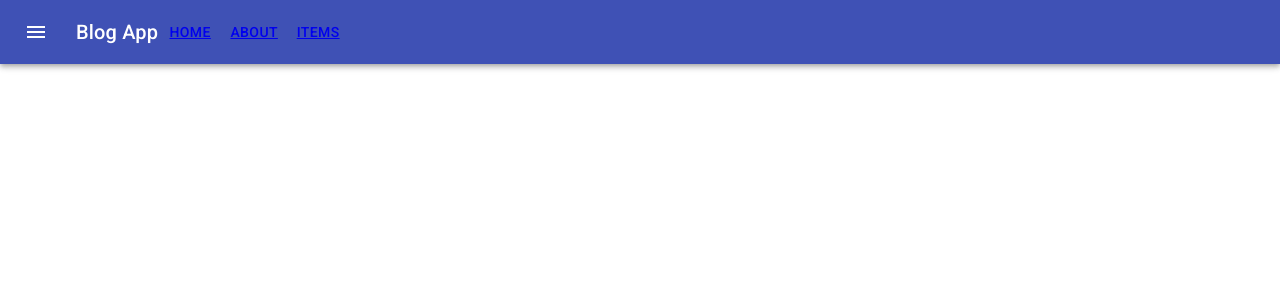
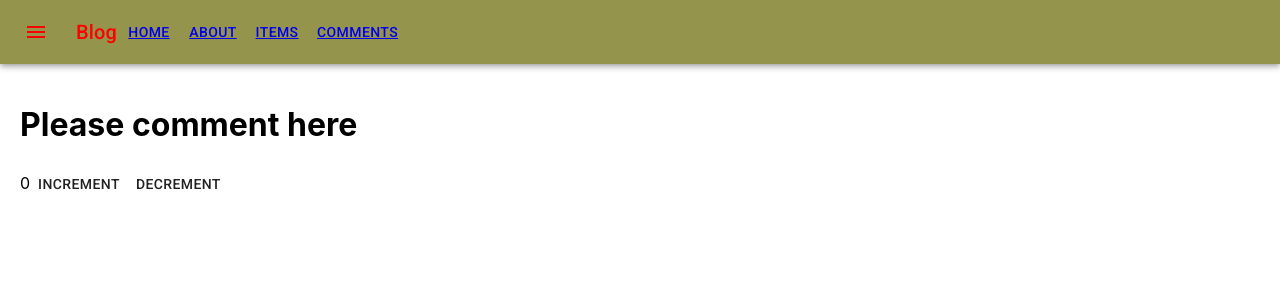
Before and after one commit to sai43/react-basecamp, a React (Create React App) app: page /comments in a window 1280 px wide. Shown: the top 300 px of the page. Built offline with nearby package versions, Linux system fonts and the light colour scheme.

Commit message:
component life cycle hooks added

```diff
--- a/src/App.js
+++ b/src/App.js
@@ -4,6 +4,8 @@ import Home from './components/home/Home';
 import About from './components/about/About';
 import Nav from './components/nav/Nav';
 import Items from './components/items/Items';
+import Item from './components/items/Item';
+import Comment from './components/comments/comment';
 
 function App() {
   return (
@@ -12,8 +14,10 @@ function App() {
           <Nav />
           <Switch>
             <Route path="/" exact component={Home} />
-            <Route path="/about" component={About} />
-            <Route path="/items" component={Items} />
+            <Route path="/about" exact component={About} />
+            <Route path="/items" exact component={Items} />
+            <Route path="/items/:id" exact component={Item} />
+            <Route path="/comments" exact component={Comment} />
           </Switch>
         </div>
     </Router>
--- a/src/components/about/About.js
+++ b/src/components/about/About.js
@@ -1,9 +1,14 @@
-import React from 'react';
+import React, {useState } from 'react';
 
 function About() {
+  const [showDiv] = useState(false);
   return (
         <div>
-            <h1>About Page</h1>
+          { showDiv === false ?
+          <h1>About Page  - true </h1>
+          : <h1> About Page - false </h1>
+          }
+
         </div>
   );
 }
--- a/src/components/comments/comment.js
+++ b/src/components/comments/comment.js
@@ -1,9 +1,85 @@
 import React, {Component} from 'react';
 import './comment.css';
+import { Button } from '@material-ui/core';
 
 class Comment extends Component {
+
+    constructor(props){
+        super(props);
+        console.log('constructor - called');
+        this.inc = this.inc.bind(this);
+        this.dec = this.dec.bind(this);
+        this.state = {
+            count: 0,
+        };
+    }
+
+    inc() {
+        this.setState((state) => {
+            return state.count = state.count + 1;
+        });
+    }
+
+    dec() {
+        this.setState((state) => {
+           return state.count = state.count - 1;
+        });
+    }
+
+    componentWillReceiveProps() {
+        console.log('component will receive props');
+    }
+
+
+    UNSAFE_componentWillReceiveProps() {
+        console.log('unsafe component will receive props');
+    }
+
+    componentWillMount() {
+        console.log('component will mount');
+    }
+
+    UNSAFE_componentWillMount(){
+        console.log('unsafe component will mount');
+    }
+
+    componentDidMount() {
+        console.log('component did mount');
+        window.document.title = 'you clicked 0 times'
+    }
+
+    shouldComponentUpdate() {
+        console.log('should component update');
+        return this.state.count;
+    }
+
+    componentWillUpdate(){
+        console.log('component will updated');
+    }
+
+    UNSAFE_componentWillUpdate(){
+        console.log('unsafe component will update');
+    }
+
+    componentDidUpdate() {
+        console.log('component did update');
+    }
+
+    componentWillUnmount() {
+        console.log('component un mount');
+    }
+
+    componentDidCatch() {
+        console.log('component did catch');
+    }
+
     render() {
-        return <div className="commentpad"> Please comment here</div>
+        return (<div className="commentpad">
+            <h1>Please comment here</h1>
+            <span>{ this.state.count }</span>
+            <Button onClick={this.inc}> Increment </Button>
+            <Button onClick={this.dec}> Decrement </Button>
+        </div>)
     }
 }
 
--- a/src/components/items/Item.js
+++ b/src/components/items/Item.js
@@ -0,0 +1,26 @@
+import React, {useState, useEffect} from 'react';
+
+function Item({match}) {
+    useEffect(() => {
+        fetchItem();
+    }, []);
+
+    const [item, setItem] = useState({});
+
+    const fetchItem = async () => {
+        const auth_key = 'e4bf7f0bb316a8ed430fdcf11384c0ef';
+        const url = `https://fortnite-api.theapinetwork.com/item/get?id=${match.params.id}`;
+        const data = await fetch(url, { headers: { 'Authorization': auth_key } });
+        const resp = await data.json();
+        console.log(resp);
+        setItem(resp.data);
+    };
+
+    return(
+        <div>
+            <h1>{item.item.name}</h1>
+        </div>
+    );
+}
+
+export default Item;
--- a/src/components/items/Items.js
+++ b/src/components/items/Items.js
@@ -1,4 +1,5 @@
 import React, {useState, useEffect} from 'react';
+import { Link } from "react-router-dom";
 
 function Items() {
     useEffect(() => {
@@ -19,7 +20,9 @@ function Items() {
         <div>
             <h1>Items List</h1>
             {items.map((item) => (
-                <h1 key={item.itemId}>{item.item.name}</h1>
+                <h1 key={item.itemId}>
+                    <Link to={`/items/${item.itemId}`}>{item.item.name}</Link>
+                </h1>
             ))}
         </div>
     );
--- a/src/components/nav/Nav.js
+++ b/src/components/nav/Nav.js
@@ -9,8 +9,12 @@ import MenuIcon from "@material-ui/icons/Menu";
 import Button from '@material-ui/core/Button';
 
 const useStyles = makeStyles(theme => ({
+  primaryColor: {
+    color: 'red',
+    background: '#94944c'
+  },
   grow: {
-    flexGrow: 1
+    flexGrow: 2
   },
   menuButton: {
     marginRight: theme.spacing(2)
@@ -75,7 +79,7 @@ function Nav() {
 
   return (
     <div className={classes.grow}>
-      <AppBar position="static">
+      <AppBar position="static" className={classes.primaryColor} >
         <Toolbar>
           <IconButton
             edge="start"
@@ -86,7 +90,7 @@ function Nav() {
             <MenuIcon />
           </IconButton>
           <Typography className={classes.title} variant="h6" noWrap>
-            Blog App
+            Blog
           </Typography>
             <Button>
               <Link to="/">Home</Link>
@@ -97,6 +101,9 @@ function Nav() {
             <Button>
                 <Link to="/items">Items</Link>
             </Button>
+            <Button>
+                <Link to="/comments">comments</Link>
+            </Button>
         </Toolbar>
       </AppBar>
     </div>
```
